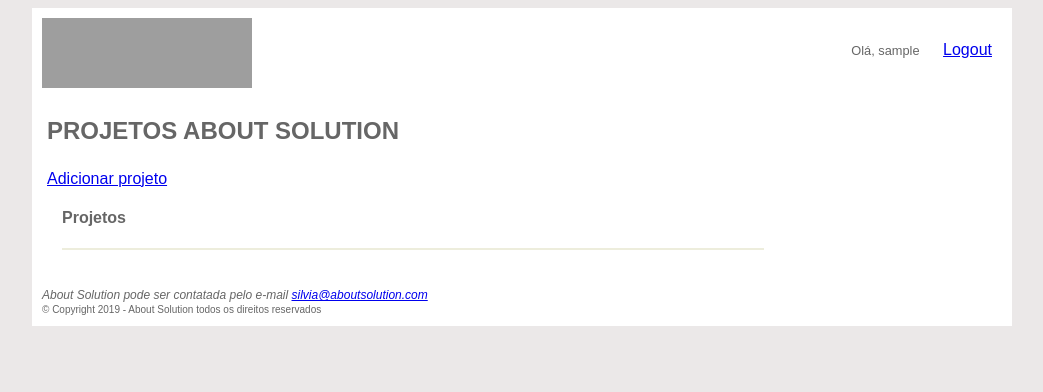
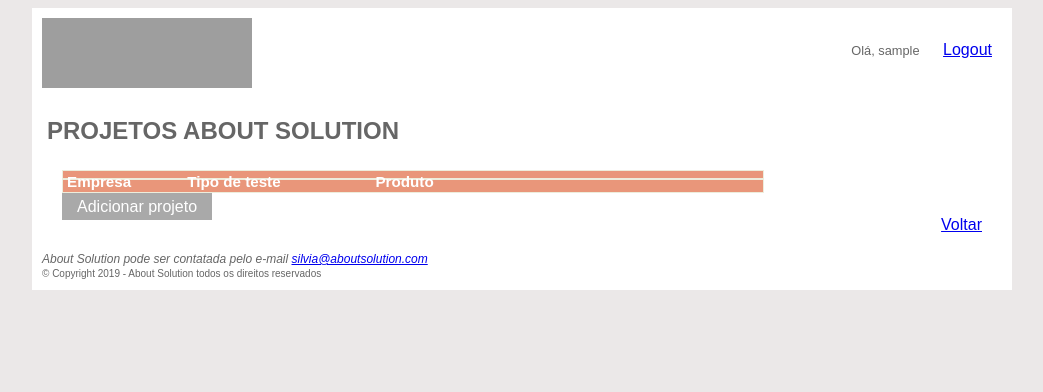
Before and after one commit to heloisadutcosky/sistema_as, a PHP site: page /admin/projetos/dados.php in a window 1280 px wide. Shown: the top 392 px of the page, without its empty margins (118-1161 px from the left). Run offline with PHP 8.4, Linux system fonts and the light colour scheme; the visitor is signed in with stand-in values (Sample User, id 1); data that the repository does not hold is empty; grey boxes are pictures that could not be loaded.

Commit message:
Correção dos erros de organização dos arquivos

```diff
--- a/_css/estilo.css
+++ b/_css/estilo.css
@@ -69,15 +69,19 @@ input {
 
 .botao a{
   text-decoration: none;
-  background-color: #D3D3D3;
+  background-color: #A9A9A9;
+  margin-left: 20px;
   margin-bottom: 1px;
   padding: 5px 15px;
   color: #FFF;
+  border-color: #808080;
 }
 
 .botao a:hover {
   background-color: #DCDCDC;
   margin: 0 auto;
+  margin-left: 20px;
+  border-color: #808080;
 }
 
 /* ################################################################################# */
--- a/_css/estilo_tabelas.css
+++ b/_css/estilo_tabelas.css
@@ -20,7 +20,7 @@ body {
 	}
 
 	div#janela {
-	    margin:20px;
+	    margin: 0 20px;
 	    border:1px solid #EDEDDC;
 	    font-family:sans-serif;
 	    font-size:13px;
--- /dev/null
+++ b/_css/estilo_tabelas_topo.css
@@ -0,0 +1,33 @@
+div#cima_tabela {
+	    margin: 0 20px;
+	    border:1px solid #EDEDDC;
+	    background-color: #E9967A;
+	    color: #FFFFFF;
+	    font-size: 95%;
+	    margin-bottom: -15px;
+	    margin-top: 20px;
+	}
+
+	div#cima_tabela ul {
+	    margin:0;padding:0;
+	}
+
+	div#cima_tabela li {
+	    list-style:none;
+	    display:inline-block;
+	}
+
+	div#cima_tabela li:nth-child(1) {
+	    width:110px;
+	    padding:2px 4px;
+	}
+
+	div#cima_tabela li:nth-child(2) {
+	    width:180px;
+	    padding:2px 2px;
+	}
+
+	div#cima_tabela li:nth-child(3) {
+	    width:100px;
+	    padding:2px 2px;
+	}
--- a/_incluir/topo.php
+++ b/_incluir/topo.php
@@ -6,7 +6,7 @@
 
 	<div class="saudacao">
 		<p>Olá, <?php echo utf8_encode($_SESSION["usuario"]); ?>
-			<a class="logout" href="../logout.php">Logout</a>
+			<a class="logout" href="Sistema/logout.php">Logout</a>
 		</p>
 	</div>
 </header>
--- a/admin/principal.php
+++ b/admin/principal.php
@@ -31,7 +31,7 @@
 			<ul>
 				<li class="menu"><a href="usuarios/dados.php">Consultar usuários</a></li>
 				<li class="menu"><a href="projetos/dados.php">Consultar projetos</a></li>
-				<li class="menu"><a href="../public/questionarios.php">Preview questionários</a></li>
+				<li class="menu"><a href="../public/questionarios.php">Revisar questionários</a></li>
 				<li class="menu"><a href="resultados.php">Visualizar resultados</a></li>
 			</ul>
 		</nav>
--- a/admin/projetos/cadastro.php
+++ b/admin/projetos/cadastro.php
@@ -3,7 +3,7 @@
 	session_start();
 
 	//Verificar permissão de acesso (só para administradores)
-	require_once("../_incluir/verificacao_acesso.php");
+	require_once("../../_incluir/verificacao_acesso.php");
 
 	//Estabelecer conexão com base de dados
 	require_once("../../conexao/conexao.php");
@@ -54,7 +54,7 @@
 		</head>
 		<body>
 			<main>
-				<?php include_once("../../public/_incluir/topo.php"); ?>
+				<?php include_once("../../_incluir/topo.php"); ?>
 				<h2 class="espaco">CADASTRO PROJETO</h2>
 
 				<form action="cadastro.php" method="post">
@@ -87,7 +87,7 @@
 
 				<br>
 				<br>
-				<?php include_once("../../public/_incluir/rodape.php"); ?>
+				<?php include_once("../../_incluir/rodape.php"); ?>
 
 			</main>
 		</body>
--- a/admin/projetos/dados.php
+++ b/admin/projetos/dados.php
@@ -19,8 +19,9 @@
 	<title>Projetos About Solution</title>
 
 	<meta charset="utf-8">
-	<link rel="stylesheet" type="text/css" href="../_css/estilo.css">
-	<link rel="stylesheet" type="text/css" href="../_css/estilo_tabelas.css">
+	<link rel="stylesheet" type="text/css" href="../../_css/estilo.css">
+	<link rel="stylesheet" type="text/css" href="../../_css/estilo_tabelas.css">
+	<link rel="stylesheet" type="text/css" href="../../_css/estilo_tabelas_topo.css">
 
 	<style type="text/css">
 		li a {
@@ -36,8 +37,13 @@
 		<?php include_once("../../_incluir/topo.php"); ?>
 		<h2 class="espaco">PROJETOS ABOUT SOLUTION</h2>
 
-		<a class="espaco" href="projetos/cadastro.php">Adicionar projeto</a><br>
-		<h4>Projetos</h4>
+		<div id="cima_tabela" class="projetos">
+			<ul>
+			    <li><b>Empresa</b></li>
+			    <li><b>Tipo de teste</b></li>
+			    <li><b>Produto</b></li>
+			</ul>
+		</div>
 		<div id="janela" class="projetos">
 			<?php
 			    while($linha = mysqli_fetch_assoc($acesso)) {
@@ -57,6 +63,13 @@
 		</div>
 		<br>
 
+		<div class="botao">
+			<a class="espaco" href="cadastro.php">Adicionar projeto</a><br>
+		</div>
+		<div class="direita">
+			<a href="../principal.php">Voltar</a><br><br>
+		</div><br><br>
+
 		<?php include_once("../../_incluir/rodape.php"); ?>
 
 	</main>
--- a/public/aparencia.php
+++ b/public/aparencia.php
@@ -64,7 +64,7 @@
 		if ($_SESSION["first"] == 1) {
 			header("location:cabines.php?first=0");
 		} else {
-			header("location:logout.php");
+			header("location:../logout.php");
 		}
 	}
 
@@ -88,6 +88,7 @@
 <body>
 	<main>
 		<?php include_once("../_incluir/topo.php"); ?>
+		<h2>PDQ - <?php echo $_SESSION["produto"]; ?></h2>
 
 		<article>
 			<!-- Título do atributo avaliado -->
--- a/public/cabines.php
+++ b/public/cabines.php
@@ -91,6 +91,8 @@
 		<body>
 			<main>
 				<?php include_once("../_incluir/topo.php"); ?>
+				<h2>PDQ - <?php echo $_SESSION["produto"]; ?></h2>
+				<br>
 
 				<p>Favor solicitar à atendente a amostra <?php echo $_SESSION["amostras"][$n]; ?></p>
 				<br>
@@ -149,6 +151,7 @@
 <body>
 	<main>
 		<?php include_once("../_incluir/topo.php"); ?>
+		<h2>PDQ - <?php echo $_SESSION["produto"]; ?></h2>
 
 		<br>
 		<article>
--- a/public/questionarios.php
+++ b/public/questionarios.php
@@ -40,7 +40,7 @@
 		<nav>
 			<ul>
 			<?php while($linha = mysqli_fetch_assoc($acesso)) { ?>
-				<li class="menu"><a href="sessoes.php?codigo=<?php echo $linha["projeto_id"]; ?>"><?php echo $linha["produto"]; ?></a></li>
+				<li class="menu"><a href="sessoes.php?codigo=<?php echo $linha["projeto_id"]; ?>&produto=<?php echo $linha["produto"]; ?>"><?php echo $linha["produto"]; ?></a></li>
 			<?php } ?>
 			</ul>
 		</nav>
--- a/public/sessoes.php
+++ b/public/sessoes.php
@@ -8,6 +8,8 @@
 		} else {
 			Header("Location:../login.php");
 		}
+
+	$_SESSION["produto"] = isset($_GET["produto"]) ? $_GET["produto"] : $_SESSION["produto"];
 
 	if (isset($_GET["codigo"])) {
 		$_SESSION["projeto_id"] = $_GET["codigo"];
@@ -58,6 +60,7 @@
 <body>
 	<main>
 		<?php include_once("../_incluir/topo.php"); ?>
+		<h2>PDQ - <?php echo $_SESSION["produto"]; ?></h2>
 
 		<article>
 			<p>Qual sessão você vai realizar hoje?</p>
```
Also changed, not shown: admin/projetos/formulario/dados.php (+10 -3 lines), admin/projetos/sessoes/cadastro.php (+7 -5 lines), admin/projetos/sessoes/dados.php (+16 -3 lines), admin/usuarios/alteracao.php (+6 -1 lines), admin/usuarios/dados.php (+15 -3 lines), admin/usuarios/exclusao.php (+6 -1 lines).
